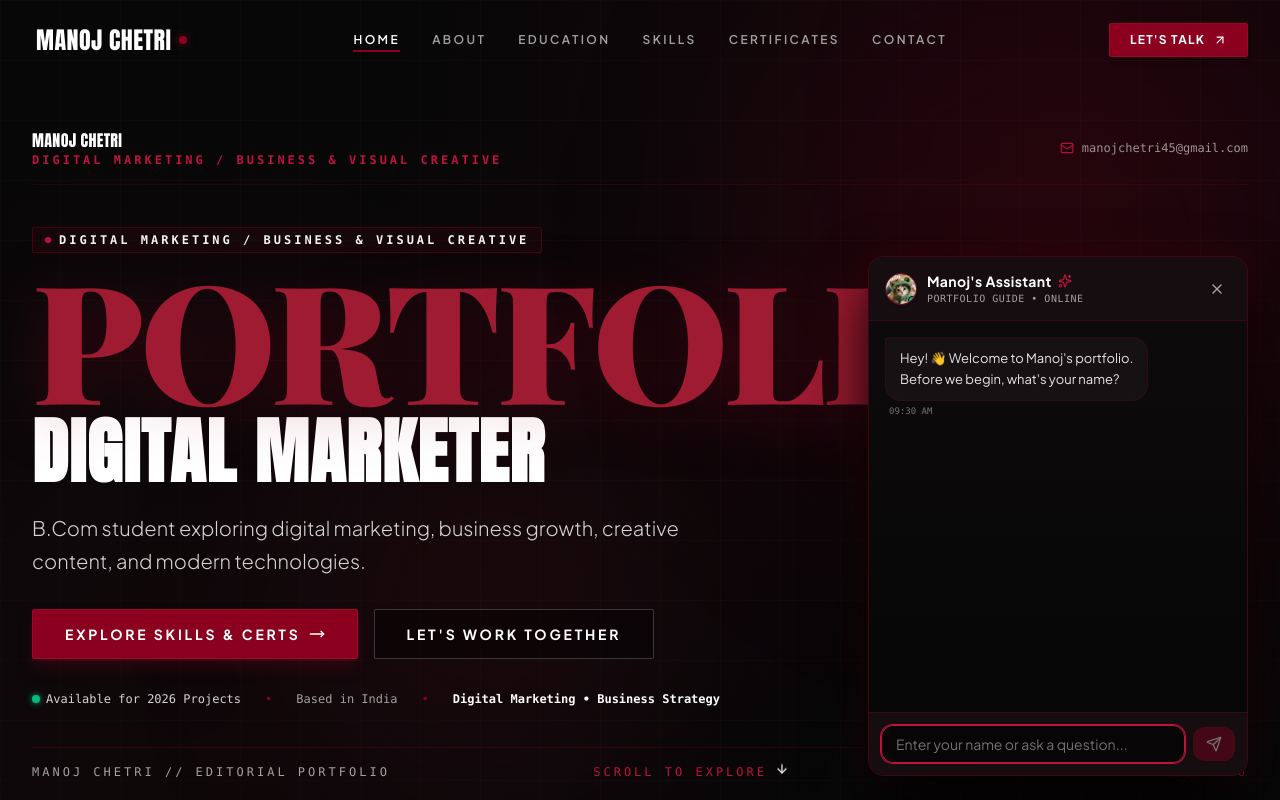
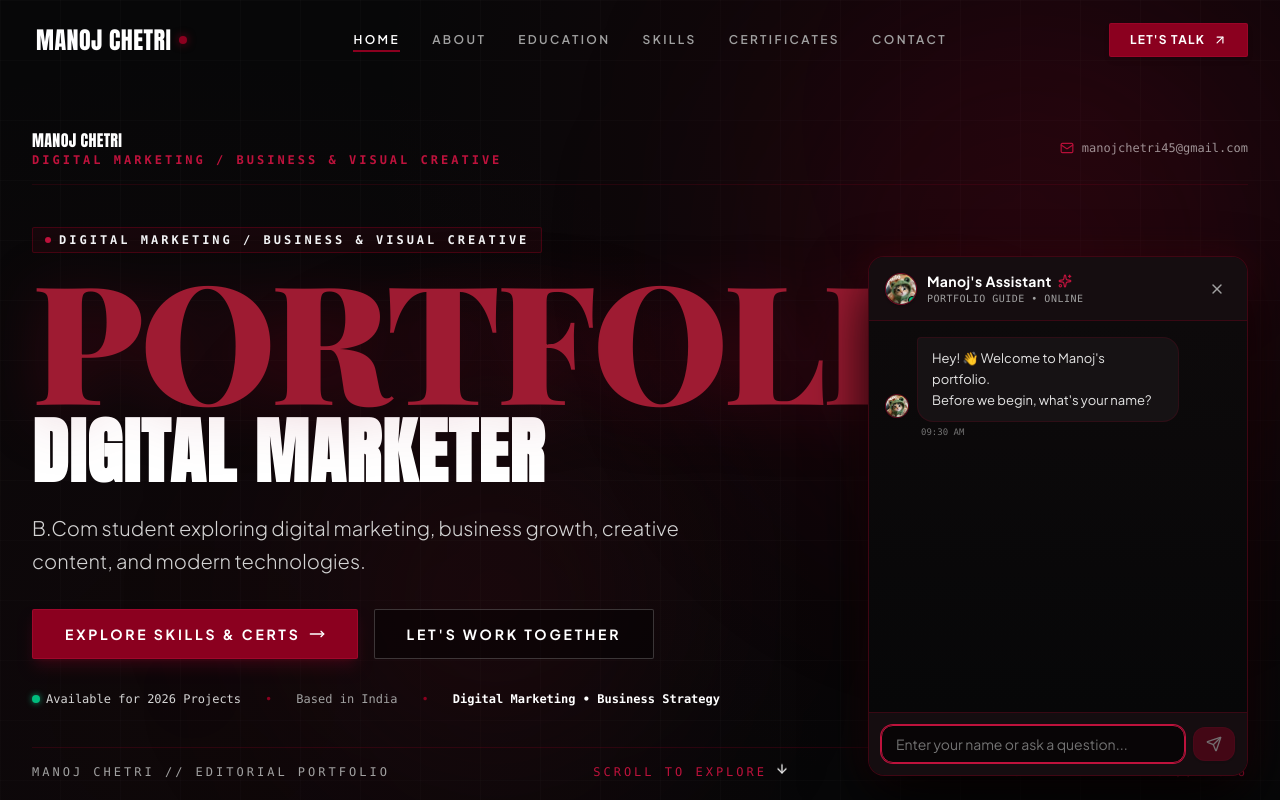
Before and after one commit to manojchetri7/manoj-portfolio, a React (Vite) app: page / in a window 1280 px wide. Both pictures are taken after a click on the button "Open Manoj's Assistant". Shown: the top 800 px of the page. Built offline with nearby package versions, Linux system fonts and the light colour scheme; a web font is replaced by a local one.

Commit message:
feat: import images as modules
Use direct imports for profile and mascot assets to ensure proper bundler processing and resolution.

```diff
--- a/src/components/About.tsx
+++ b/src/components/About.tsx
@@ -1,6 +1,7 @@
 import React from 'react';
 import { MapPin, Palette, Award, Sparkles } from 'lucide-react';
 import { PERSONAL_INFO } from '../data/portfolioData';
+import profilePortraitImg from '../assets/images/regenerated_image_1790411853949.jpg';
 
 export const About: React.FC = () => {
   return (
@@ -25,7 +26,7 @@ export const About: React.FC = () => {
               <div className="relative bg-[#0d0a0b] rounded-xl p-2 border border-[#8B001F]/40 shadow-[0_20px_50px_rgba(0,0,0,0.85)] overflow-hidden">
                 <div className="aspect-[4/5] overflow-hidden rounded-lg bg-neutral-900 relative">
                   <img
-                    src="/images/regenerated_image_1790411853949.jpg"
+                    src={profilePortraitImg}
                     alt="Manoj Chetri - B.Com Student & Digital Marketing Explorer"
                     className="w-full h-full object-cover group-hover:scale-102 transition-transform duration-500"
                     loading="lazy"
--- a/src/components/PortfolioAssistant.tsx
+++ b/src/components/PortfolioAssistant.tsx
@@ -14,6 +14,7 @@ import {
   Mail
 } from 'lucide-react';
 import { PERSONAL_INFO, SOFTWARE_TOOLS, DESIGNING_SKILLS, CERTIFICATES } from '../data/portfolioData';
+import assistantMascotImg from '../assets/images/hello_hooded_cat_1790410352019.jpg';
 
 interface PortfolioAssistantProps {
   onNavigate: (sectionId: string) => void;
@@ -599,7 +600,7 @@ export const PortfolioAssistant: React.FC<PortfolioAssistantProps> = ({ onNaviga
               <div className="absolute inset-0 bg-[#8B001F]/30 blur-xl rounded-full scale-90 group-hover:scale-115 group-hover:bg-[#BE123C]/50 transition-all duration-300 pointer-events-none" />
 
               <img
-                src="/images/hello_hooded_cat_1790410352019.jpg"
+                src={assistantMascotImg}
                 alt="Manoj's Assistant Mascot"
                 referrerPolicy="no-referrer"
                 className="relative w-20 sm:w-24 md:w-28 lg:w-30 h-auto object-contain rounded-2xl drop-shadow-[0_10px_25px_rgba(0,0,0,0.9)] transition-all duration-300 group-hover:drop-shadow-[0_15px_30px_rgba(190,18,60,0.4)]"
@@ -628,7 +629,7 @@ export const PortfolioAssistant: React.FC<PortfolioAssistantProps> = ({ onNaviga
             <div className="flex items-center gap-2.5">
               <div className="relative flex items-center justify-center w-8 h-8 rounded-full overflow-hidden border border-[#BE123C]/60 bg-black shadow-sm">
                 <img
-                  src="/images/hello_hooded_cat_1790410352019.jpg"
+                  src={assistantMascotImg}
                   alt="Manoj's Cat Assistant"
                   className="w-full h-full object-cover"
                   referrerPolicy="no-referrer"
@@ -677,8 +678,19 @@ export const PortfolioAssistant: React.FC<PortfolioAssistantProps> = ({ onNaviga
                   key={msg.id}
                   className={`flex flex-col ${isAssistant ? 'items-start' : 'items-end'}`}
                 >
+                  <div className={`flex items-end gap-2 max-w-[90%] sm:max-w-[85%] ${isAssistant ? 'flex-row' : 'flex-row-reverse'}`}>
+                    {isAssistant && (
+                      <div className="w-6 h-6 rounded-full overflow-hidden shrink-0 border border-[#BE123C]/50 shadow-xs mb-1 bg-black">
+                        <img
+                          src={assistantMascotImg}
+                          alt="Manoj's Assistant"
+                          className="w-full h-full object-cover"
+                          referrerPolicy="no-referrer"
+                        />
+                      </div>
+                    )}
                     <div
-                    className={`max-w-[85%] rounded-2xl px-3.5 py-2.5 leading-relaxed whitespace-pre-line ${
+                      className={`rounded-2xl px-3.5 py-2.5 leading-relaxed whitespace-pre-line ${
                         isAssistant
                           ? 'bg-[#161214] border border-[#8B001F]/20 text-neutral-200 rounded-tl-sm'
                           : 'bg-[#8B001F] text-white font-medium rounded-tr-sm shadow-md border border-[#BE123C]/30'
@@ -699,8 +711,9 @@ export const PortfolioAssistant: React.FC<PortfolioAssistantProps> = ({ onNaviga
                         </div>
                       )}
                     </div>
+                  </div>
 
-                  <span className="text-[9px] text-neutral-500 font-mono mt-1 px-1">
+                  <span className={`text-[9px] text-neutral-500 font-mono mt-1 px-1 ${isAssistant ? 'ml-8' : ''}`}>
                     {msg.time}
                   </span>
 
```
Lines whose indentation alone changed are shown as unchanged.
